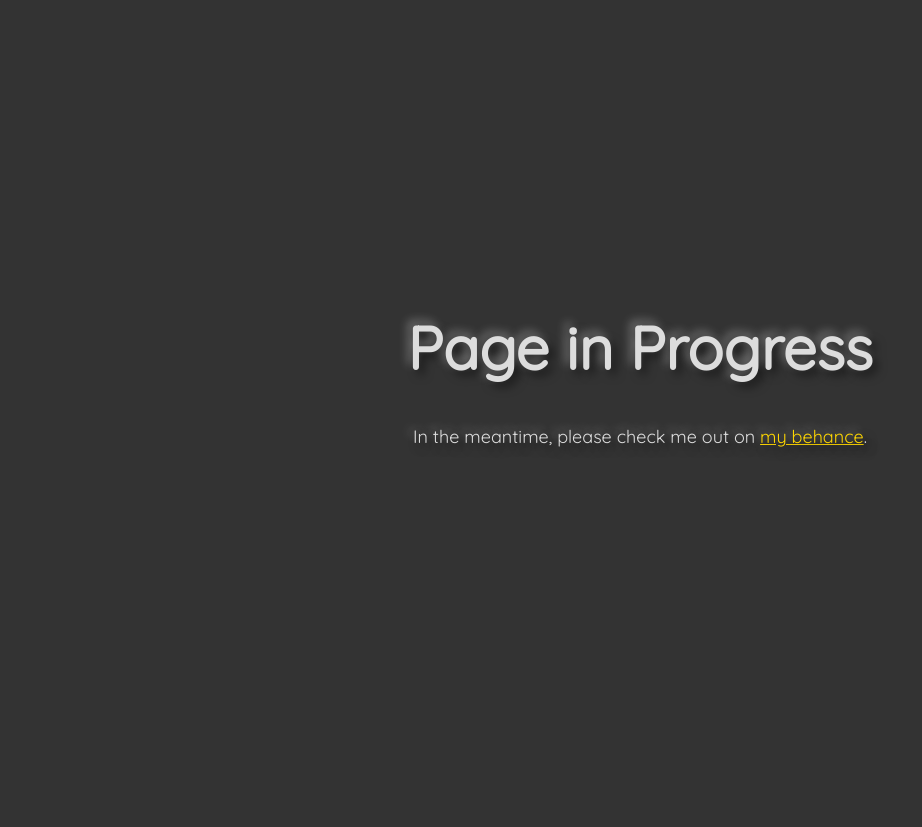
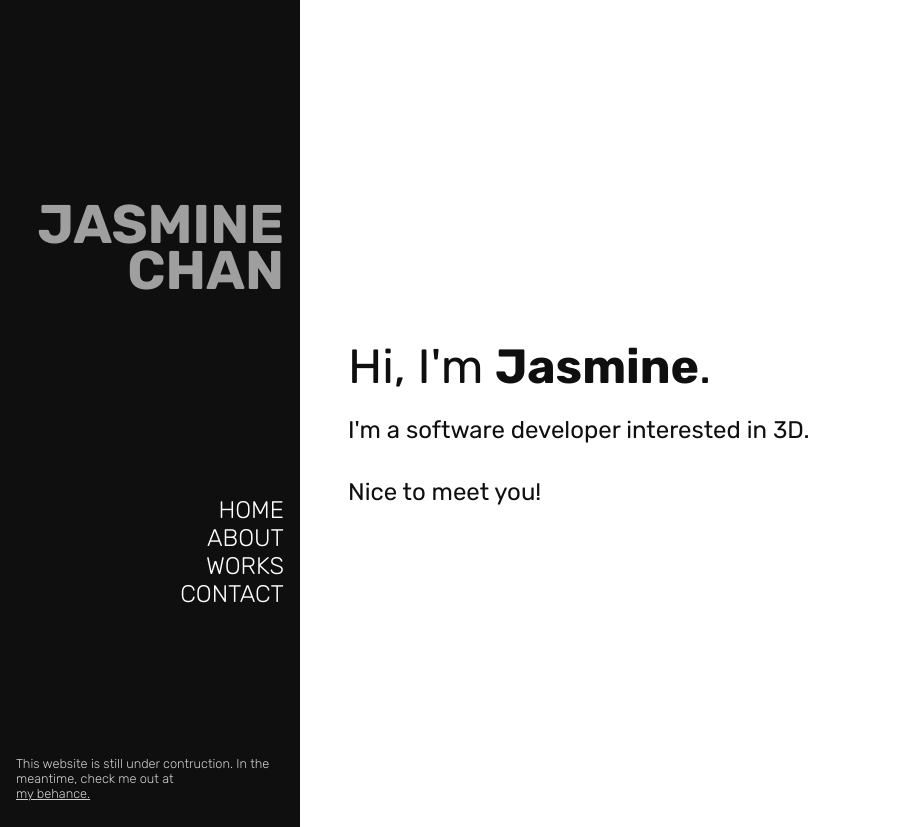
Before and after one commit to Clavinerise/Clavinerise.github.io, a plain HTML site: page index.html in a window 1280 px wide. Shown: the whole page, without its empty margins (0-922 px from the left). Before the commit the page ends 800 px from the top, so only its background shows below. Drawn offline with Linux system fonts and the light colour scheme.

Commit message:
official devleopment

```diff
--- a/css/main.css
+++ /dev/null
@@ -1,100 +0,0 @@
-.main-body {
-    display: flex;
-    background-color: #333;
-    flex-direction: column;
-    box-sizing: border-box;
-    /* align-items: center;
-    justify-content: center; */
-    height: 90vh;
-    /* border: 3px black dashed; */
-}
-
-.lg-heading {
-    font-size: 30px;
-    /* font-size: 5vw; */
-
-    font-family: Quicksand, serif;
-    color: #ddd;
-    text-shadow:
-        -5px -5px 10px rgba(255, 255, 255, .3),
-        5px 5px 10px rgba(0, 0, 0, .5);
-    text-align: center;
-    /* border: 3px black solid; */
-    margin: auto;
-}
-
-.lg-heading > p {
-    font-size: 18px;
-}
-
-.lg-heading a:link {
-    color: gold;
-}
-
-.lg-heading a:visited {
-    color: darkgoldenrod;
-}
-
-.lg-heading a:hover {
-    color: yellow;
-}
-
-/* .main-body > h1 {
-    font-size: 30px;
-    font-size: 5vw;
-
-    font-family: Quicksand, serif;
-    color: #ddd;
-    text-shadow:
-        -5px -5px 10px rgba(255, 255, 255, .3),
-        5px 5px 10px rgba(0, 0, 0, .5);
-    border: 3px black solid;
-    margin: 0;
-
-} */
-
-/* .main-header {
-    padding: 20px;
-    background: gray;
-    color: white;
-    width: 100%;
-    height: 80px;
-    -webkit-box-shadow: 10px 10px 5px 0px rgba(0,0,0,0.75);
-    -moz-box-shadow: 10px 10px 5px 0px rgba(0,0,0,0.75);
-    box-shadow: 10px 10px 5px 0px rgba(0,0,0,0.75);
-}
-
-
-.main-navigation {
-    -webkit-box-shadow: 10px 10px 5px 0px rgba(0,0,0,0.75);
-    -moz-box-shadow: 10px 10px 5px 0px rgba(0,0,0,0.75);
-    box-shadow: 10px 10px 5px 0px rgba(0,0,0,0.75);
-}
-
-.container {
-    width: 80%;
-    margin: 0 auto;
-}
-
-.default-btn {
-    background-color: #ff7370;
-    color: #fff;
-    padding: 1em;
-    font-size: 1em;
-    border-radius: .5em;
-    border: none;
-    outline: none;
-    box-shadow:
-        -5px -5px 10px 0 rgba(247, 129, 128, .5),
-        5px 5px 10px 0 rgba(0, 0, 0, .5);
-}
-
-.main-footer {
-    text-align: center;
-    color: white;
-    font-family: Arial, Helvetica, sans-serif;
-    position: absolute;
-    bottom: 0;
-    width: 100%;
-    padding: 20px;
-} */
--- a/css/style.css
+++ b/css/style.css
@@ -1,46 +1,120 @@
-.janbody {
-    display: flex;
-    background-color: gainsboro;
-    flex-direction: column;
-    align-items: center;
+* {
+    font-family: 'Rubik', sans-serif;
+    box-sizing: border-box;
 }
 
-.janelle {
-    /* font-size: 5em; */
-    font-size: 30px;
-    font-size: 12vw;
-
-    font-family: Rubik, serif;
-    /* font-weight: medium; */
-    color: #333;
-    padding-left: 10px;
-    text-shadow:
-        -5px -5px 10px rgba(255, 255, 255, 1),
-        5px 5px 10px rgba(0, 0, 0, .5);
-    flex: 1;
-    margin-bottom: 0;
+.html, body {
+    height: 100%;
+    margin: 0;
 }
 
-.janp {
-    font-family: Rubik, serif;
-    /* font-weight: medium; */
-    color: #333;
-    flex: 1;
-    margin-bottom: 12vw;
+.main-body {
+    display: flex;
+    flex-direction: row;
+    /* border: 1px solid; */
+    height: 100%;
+    min-height: 100vh;
+    align-content: stretch;
 }
 
-.btn {
-    background-color: #ff7370;
-    color: #fff;
-    /* height: 30%; */
-    padding: 1em;
-    /* width: 30%; */
-    font-size: 1em;
-    border-radius: .5em;
-    border: none;
-    outline: none;
-    box-shadow:
-        -5px -5px 10px 0 rgba(247, 129, 128, .5),
-        5px 5px 10px 0 rgba(0, 0, 0, .5);
-    flex: 2;
+.sidenav {
+    display: grid;
+    grid-template-rows: repeat(5, 1fr [line]);
+    align-items: stretch;
+    width: 300px;
+    padding-right: 1rem;
+    padding-left: 1rem;
+    background-color: #0f0f0f;
 }
+
+.page-links {
+    grid-row-start: line 3;
+}
+
+.page-links > a {
+    font-size: 1.5em;
+    font-weight: 300;
+    text-align: right;
+    text-decoration: none;
+    color: white;
+    display: block;
+}
+
+.page-links a:hover {
+    font-size: 2em;
+    /* color: pink; */
+    background: pink;
+    transition: .3s;
+}
+
+.logo-name {
+    grid-row-start: line 1;
+    color: white;
+    text-align: right;
+    font-size: 1.7em;
+    line-height: 1.7em;
+    opacity: 0.6;
+    /* border: 1px solid; */
+}
+
+.main-yy {
+    /* height: 100%; */
+    color: #0f0f0f;
+    /* background-color: teal; */
+    /* padding: 0; */
+    /* display: flex; */
+    flex: 1;
+    align-self: center;
+    padding-left: 3rem;
+    padding-right: 3rem;;
+    /* display: grid;
+    grid-template-rows: repeat(4, 1fr [main-line]); */
+
+    /* align-items: stretch; */
+    /* justify-self: center; */
+    /* border: 1px solid black; */
+
+}
+
+.lg-header {
+    /* grid-row-start: main-line 1; */
+    font-weight: 400;
+    font-size: 3em;
+    line-height: 2em;
+}
+
+.subtitle {
+    /* grid-row-start: main-line 2; */
+    font-size: 1.5em;
+    line-height: 1.3em;;
+}
+
+.footer {
+    grid-row-start: line 4;
+    font-size: .8em;
+    color: white;
+    align-self: end;
+    text-align: left;
+    opacity: .8;
+    font-weight: 300;
+    padding-bottom: 2em;
+}
+
+.footer > a {
+    /* text-decoration: none; */
+    color: white;
+    display: block;
+}
+
+.footer a:hover {
+    color: pink;
+}
+
+@media only screen and (max-width: 600px) {
+    .lg-header {
+      font-size: 2em;
+    }
+    .subtitle {
+        font-size: 1em;
+    }
+  }
--- a/index.html
+++ b/index.html
@@ -1,25 +1,40 @@
 <!DOCTYPE html>
 <html>
-    <header>
+    <head>
         <meta charset="UTF-8">
         <meta name="viewport" content="width=device-width, initial-scale=1">
         <meta http-equiv="X-UA-Compatible" content="ie-edge">
-
-        <link rel="stylesheet" href="https://fonts.googleapis.com/css?family=Quicksand">
-        <link href="css/main.css" rel="stylesheet" type="text/css">
-
-        <title>Hello</title>
-    </header>
-    <body class="main-body">
-        <!-- <header class="main-header">
-            <div class="container">Jasmine Chan</div>
-        </header> -->
-        <div class="lg-heading">
-            <h1>Page in Progress</h1>
-            <p>In the meantime, please check me out on <a href="https://www.behance.net/chanjasmine">my behance</a>.</p>
+        <title>Jasmine Chan</title>
+        <style>
+            @import url('https://fonts.googleapis.com/css2?family=Rubik:wght@300;400;500;700&display=swap');
+        </style>
+        <link href="css/style.css" rel="stylesheet" type="text/css">
+    </head>
+    <body>
+        <div class="main-body">
+            <div id="mySidenav" class="sidenav">
+                <div class="logo-name">
+                    <h1>JASMINE CHAN</h1>
+                </div>
+                <div class="page-links">
+                    <a href="#">HOME</a>
+                    <a href="#">ABOUT</a>
+                    <a href="#">WORKS</a>
+                    <a href="#">CONTACT</a>
+                </div>
+                <div class="footer">
+                    This website is still under contruction. In the meantime, check me out at <a href="https://www.behance.net/chanjasmine">my behance.</a>
+                </div>
+            </div>
+            <div class="main-yy">
+                <div class="lg-header">
+                    Hi, I'm <b>Jasmine</b>.
+                </div>
+                <div class="subtitle">
+                    I'm a software developer interested in 3D. <br><br>Nice to meet you!
+                </div>
+                <!-- <p>I'm a software developer and 3D artist.</p> -->
+            </div>
         </div>
-        <!-- <button class="default-btn" class="btn">Message for Myer</button> -->
-        <!-- <script src="js/test.js" type="text/javascript"></script> -->
-        <!-- <footer class="main-footer">2020 Jasmine Chan</footer> -->
     </body>
 </html>
--- a/js/test.js
+++ /dev/null
@@ -1,5 +0,0 @@
-let btn1 = document.getElementById('btn1');
-
-btn1.addEventListener('click', () => {
-    location.href = './about.html';
-});
```
Also changed, not shown: about.html (deleted, +0 -23 lines), js/script.js (added).
